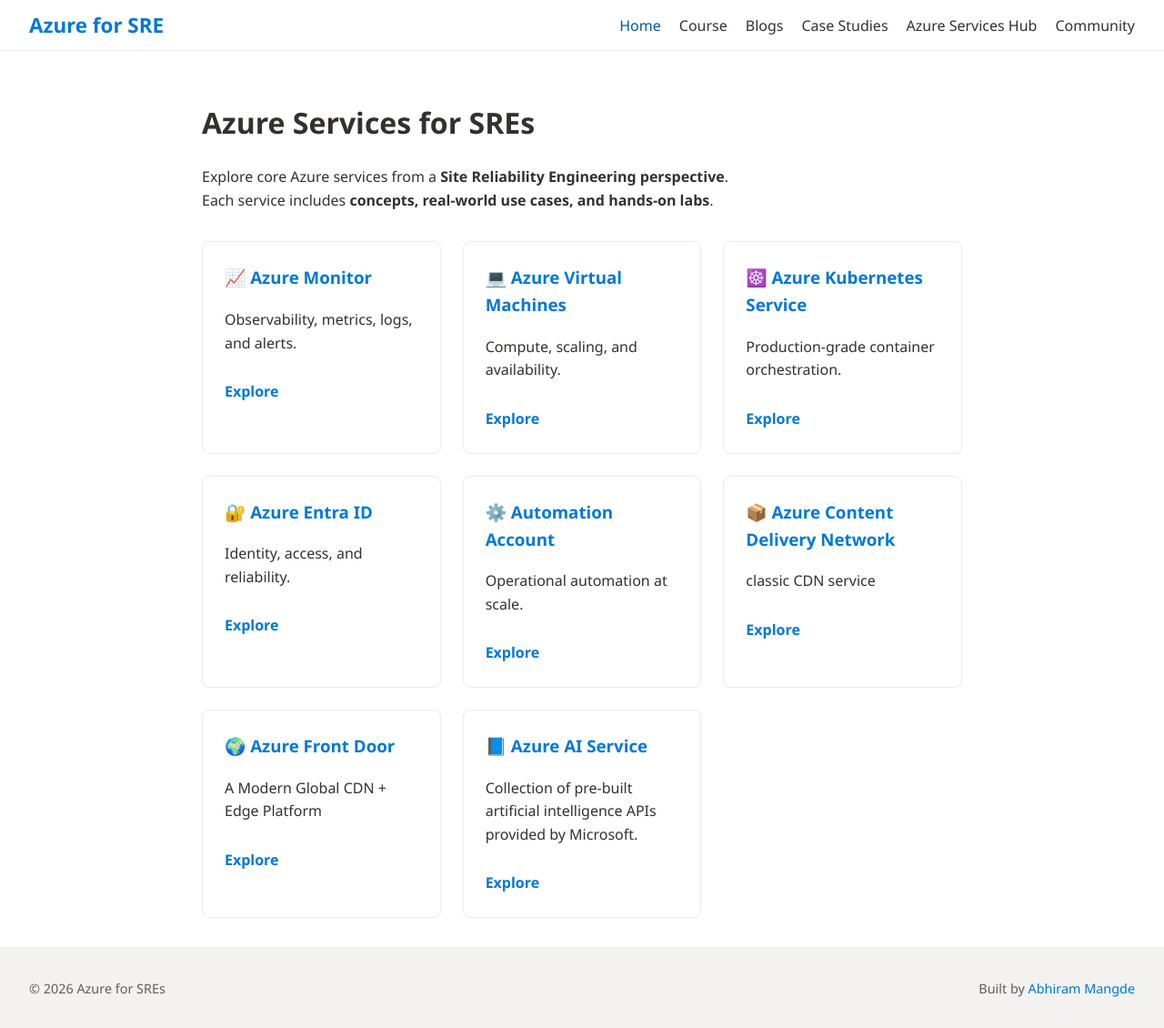
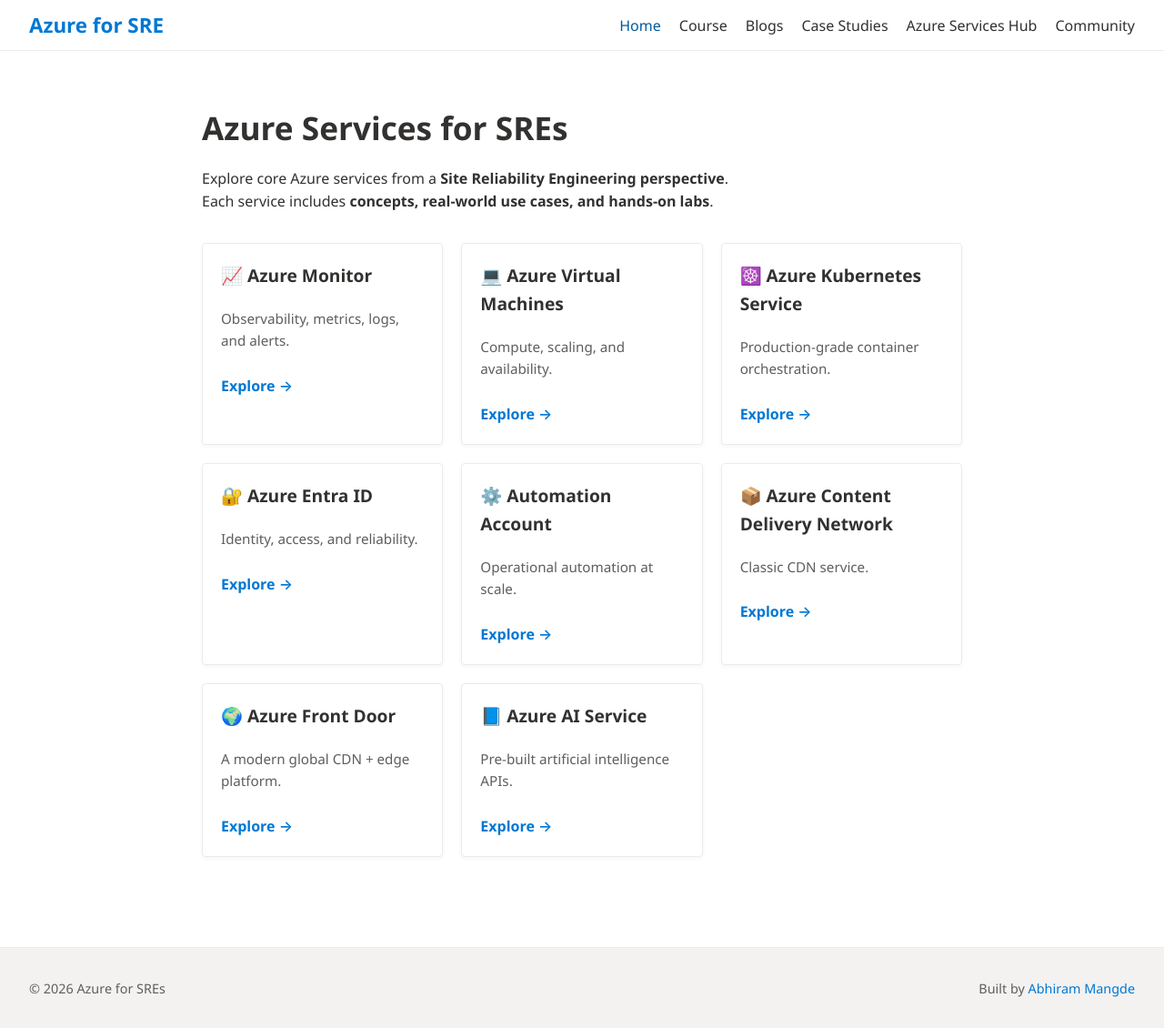
Before and after one commit to Abhiram-Mangde/Course-Azure-for-SREs, a Jekyll site: the page built from docs/azureservices.md, in a window 1280 px wide and 1130 px high. Shown: the whole window at 91% size. Built offline with Jekyll 4.4.1, drawn with Linux system fonts in a browser that asks for light colours; some of the changed lines change nothing that is shown.

Commit message:
Modify Services Page

```diff
--- a/docs/azureservices.md
+++ b/docs/azureservices.md
@@ -2,89 +2,165 @@
 layout: page
 title: Azure Services
 ---
+
+<style>
+
+/* ============================= */
+/* MS LEARN STYLE (MATCH HOME) */
+/* ============================= */
+
+:root {
+  --ms-blue: #0078d4;
+  --ms-dark: #323130;
+  --ms-border: #edebe9;
+}
+
+/* Page width */
+.content {
+  max-width: 960px;
+}
+
+/* Headings */
+h1 {
+  font-size: 2.2rem;
+  font-weight: 600;
+  color: var(--ms-dark);
+  margin-bottom: 16px;
+}
+
+/* Grid */
+.services-grid {
+  display: grid;
+  grid-template-columns: repeat(auto-fit, minmax(260px, 1fr));
+  gap: 20px;
+  margin-top: 32px;
+}
+
+/* Cards (same behavior as Home page) */
+.service-card {
+  background: #ffffff;
+  border: 1px solid var(--ms-border);
+  border-radius: 4px;
+  padding: 20px;
+  transition: all 0.25s ease;
+  box-shadow: 0 2px 4px rgba(0,0,0,0.04);
+}
+
+/* Hover lift effect */
+.service-card:hover {
+  transform: translateY(-6px);
+  box-shadow: 0 10px 20px rgba(0,0,0,0.08);
+  border-color: #d2d0ce;
+}
+
+/* Card text */
+.service-card h3 {
+  margin-top: 0;
+  font-size: 1.2rem;
+  font-weight: 600;
+  color: var(--ms-dark);
+}
+
+.service-card p {
+  font-size: 0.95rem;
+  color: #605e5c;
+}
+
+.service-card a {
+  display: inline-block;
+  margin-top: 10px;
+  color: var(--ms-blue);
+  font-weight: 600;
+  text-decoration: none;
+}
+
+.service-card a:hover {
+  text-decoration: underline;
+}
+
+/* Fade-in animation (same as Home) */
+.fade-in {
+  opacity: 0;
+  transform: translateY(20px);
+  transition: all 0.6s ease;
+}
+
+.fade-in.show {
+  opacity: 1;
+  transform: translateY(0);
+}
+
+</style>
 
 # Azure Services for SREs
 
 Explore core Azure services from a **Site Reliability Engineering perspective**.
 Each service includes **concepts, real-world use cases, and hands-on labs**.
 
-<div class="services-grid">
+<div class="services-grid fade-in">
 
 <div class="service-card">
   <h3>📈 Azure Monitor</h3>
   <p>Observability, metrics, logs, and alerts.</p>
-  <a href="{{ '/azureservices/Azure Monitor/' | relative_url }}">Explore</a>
+  <a href="{{ '/azureservices/Azure Monitor/' | relative_url }}">Explore →</a>
 </div>
 
 <div class="service-card">
   <h3>💻 Azure Virtual Machines</h3>
   <p>Compute, scaling, and availability.</p>
-  <a href="{{ '/azureservices/Azure Virtual Machines/' | relative_url }}">Explore</a>
+  <a href="{{ '/azureservices/Azure Virtual Machines/' | relative_url }}">Explore →</a>
 </div>
 
 <div class="service-card">
   <h3>☸️ Azure Kubernetes Service</h3>
   <p>Production-grade container orchestration.</p>
-  <a href="{{ '/azureservices/Azure Kubernetes Service/' | relative_url }}">Explore</a>
+  <a href="{{ '/azureservices/Azure Kubernetes Service/' | relative_url }}">Explore →</a>
 </div>
 
 <div class="service-card">
   <h3>🔐 Azure Entra ID</h3>
   <p>Identity, access, and reliability.</p>
-  <a href="{{ '/azureservices/Azure Entra Id/' | relative_url }}">Explore</a>
+  <a href="{{ '/azureservices/Azure Entra Id/' | relative_url }}">Explore →</a>
 </div>
 
 <div class="service-card">
   <h3>⚙️ Automation Account</h3>
   <p>Operational automation at scale.</p>
-  <a href="{{ '/azureservices/Azure Automation Account/' | relative_url }}">Explore</a>
+  <a href="{{ '/azureservices/Azure Automation Account/' | relative_url }}">Explore →</a>
 </div>
 
 <div class="service-card">
-<h3>📦 Azure Content Delivery Network</h3>
-<p>classic CDN service</p>
-<a href="{{ '/azureservices/Azure CDN/' | relative_url }}">Explore</a>
+  <h3>📦 Azure Content Delivery Network</h3>
+  <p>Classic CDN service.</p>
+  <a href="{{ '/azureservices/Azure CDN/' | relative_url }}">Explore →</a>
 </div>
 
 <div class="service-card">
-<h3>🌍 Azure Front Door</h3>
-<p>A Modern Global CDN + Edge Platform</p>
-<a href="{{ '/azureservices/Azure Front Door/' | relative_url }}">Explore</a>
+  <h3>🌍 Azure Front Door</h3>
+  <p>A modern global CDN + edge platform.</p>
+  <a href="{{ '/azureservices/Azure Front Door/' | relative_url }}">Explore →</a>
 </div>
 
 <div class="service-card">
-<h3>📘 Azure AI Service</h3>
-<p>Collection of pre-built artificial intelligence APIs provided by Microsoft.</p>
-<a href="{{ '/azureservices/Azure AI Services/' | relative_url }}">Explore</a>
+  <h3>📘 Azure AI Service</h3>
+  <p>Pre-built artificial intelligence APIs.</p>
+  <a href="{{ '/azureservices/Azure AI Services/' | relative_url }}">Explore →</a>
 </div>
 
 </div>
 
-<style>
-.services-grid {
-  display: grid;
-  grid-template-columns: repeat(auto-fit, minmax(260px, 1fr));
-  gap: 24px;
-  margin-top: 32px;
-}
+<script>
+document.addEventListener("DOMContentLoaded", function() {
+  const observer = new IntersectionObserver(entries => {
+    entries.forEach(entry => {
+      if (entry.isIntersecting) {
+        entry.target.classList.add("show");
+      }
+    });
+  });
 
-.service-card {
-  border: 1px solid #edebe9;
-  border-radius: 8px;
-  padding: 24px;
-  background: #ffffff;
-}
-
-.service-card h3 {
-  margin-top: 0;
-  color: #0078d4;
-}
-
-.service-card a {
-  display: inline-block;
-  margin-top: 12px;
-  text-decoration: none;
-  font-weight: 600;
-  color: #0078d4;
-}
-</style>
+  document.querySelectorAll(".fade-in").forEach(el => {
+    observer.observe(el);
+  });
+});
+</script>
```
